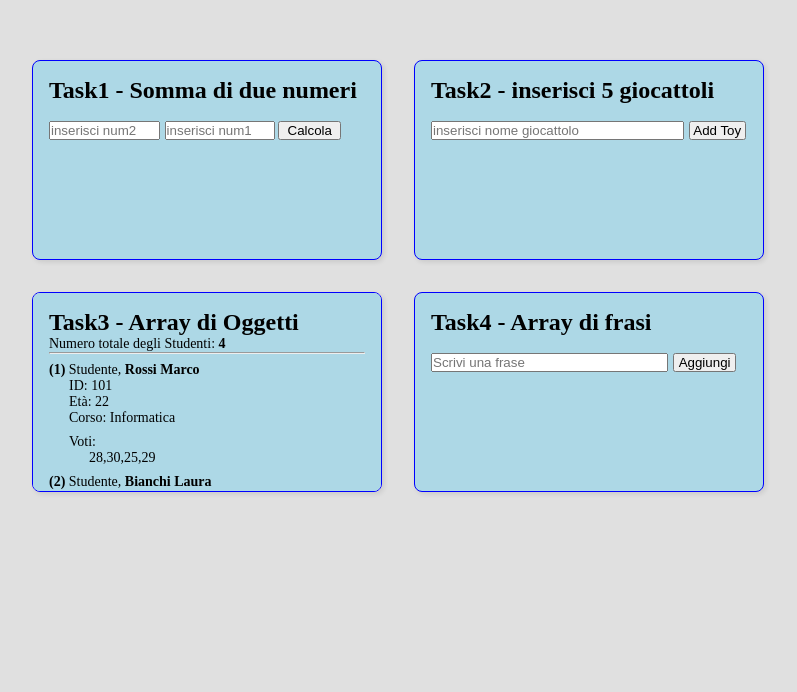
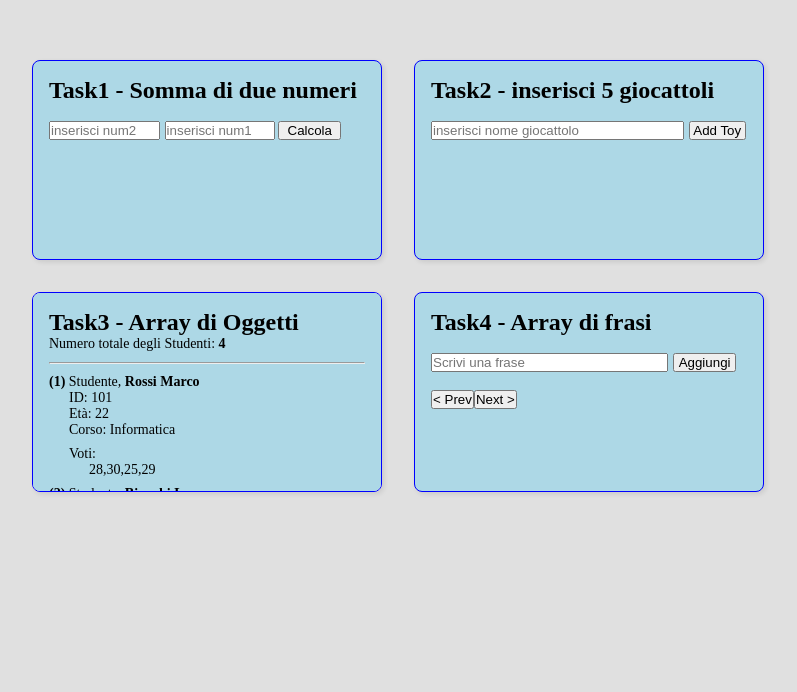
Before and after one commit to DylanBlanco/snacks_js, a plain HTML site: page index.html in a window 1280 px wide. Shown: the part 108-800 px from the top of the page, without its empty margins (242-1039 px from the left). Drawn offline with Linux system fonts and the light colour scheme.

Commit message:
creato carouselTextContainer, creati pulsanti prev e next

```diff
--- a/css/style.css
+++ b/css/style.css
@@ -69,3 +69,7 @@ li {
     font-size: 15px;
     margin: 0.5rem 0;
 }
+
+hr {
+    margin: 10px 0;
+}
--- a/js/script.js
+++ b/js/script.js
@@ -228,7 +228,7 @@ const textsResult = document.createElement('div');
 textsResult.style.fontSize = '15px';
 cardTask4.appendChild(textsResult);
 
-textArray = [];
+let textArray = [];
 
 btnAddText.addEventListener('click', () => {
     const textFrase = inputText.value.trim();
@@ -242,9 +242,24 @@ btnAddText.addEventListener('click', () => {
         textArray.forEach((frase, i) => {
             textsResult.innerHTML += `<p>(${i+1}) ${frase}</p>`;
         });
+
+        textsResult.innerHTML += `<hr>`;
     }
     else {
         textsResult.innerHTML += `Hai già inserito 3 Frasi`;
         inputText.value = '';
     }
 });
+
+const carouselTextContainer = document.createElement('div');
+cardTask4.appendChild(carouselTextContainer);
+
+const displayText = document.createElement('div');
+carouselTextContainer.appendChild(displayText);
+
+const btnPrev = document.createElement('button');
+const btnNext = document.createElement('button');
+btnPrev.innerHTML = `< Prev`;
+btnNext.innerHTML = `Next >`;
+carouselTextContainer.appendChild(btnPrev);
+carouselTextContainer.appendChild(btnNext);
```
